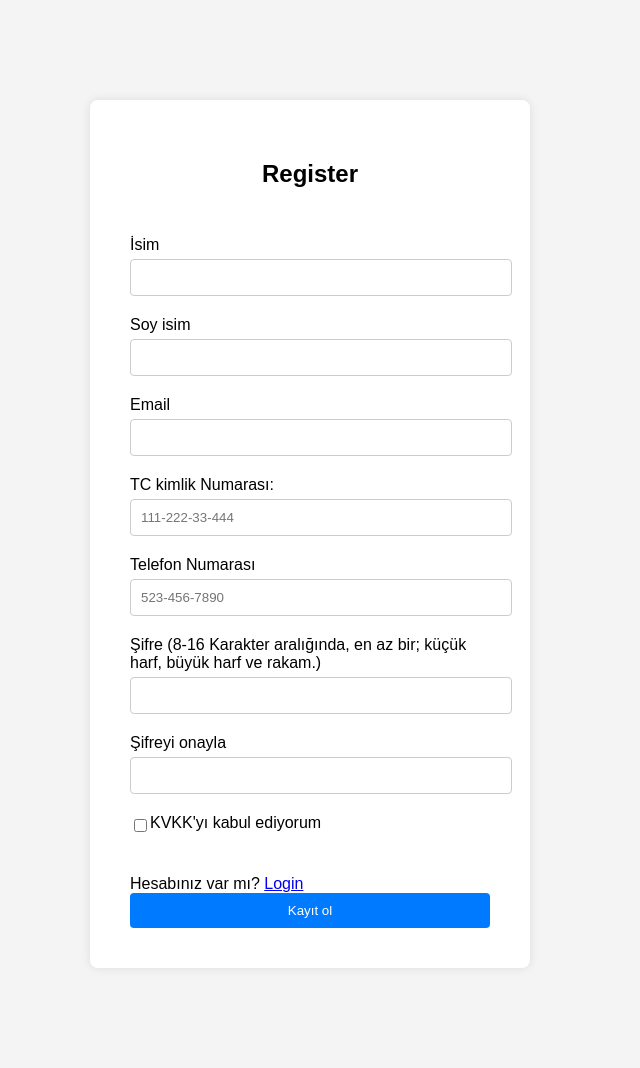
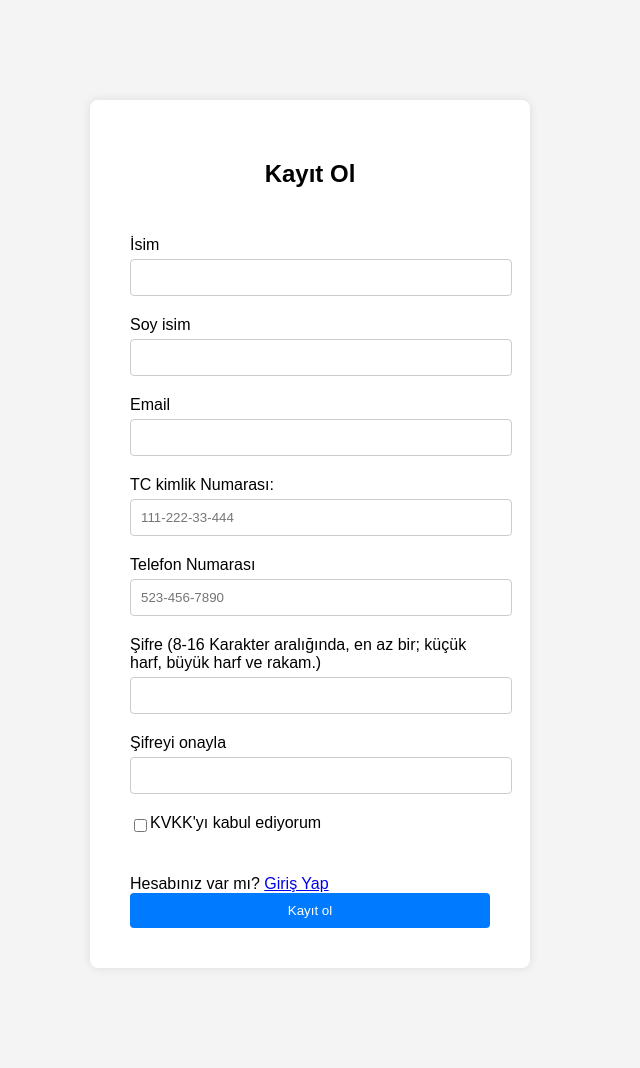
Before and after one commit to DoganAliSAN/visamate-demo, a Python web app: template app/templates/register.html in a window 1280 px wide. Shown: the whole page, without its empty margins (330-970 px from the left). Run offline with Jinja, Linux system fonts and the light colour scheme; the template is opened without the code that fills it, so the values that code supplies are empty.

Commit message:
Change english to turkish

```diff
--- a/app/templates/login.html
+++ b/app/templates/login.html
@@ -3,7 +3,7 @@
 <head>
     <meta charset="UTF-8">
     <meta name="viewport" content="width=device-width, initial-scale=1.0">
-    <title>Login</title>
+    <title>Giriş</title>
     <link rel="stylesheet" href="static/css/authstyles.css">
     <script src="https://code.jquery.com/jquery-3.6.0.min.js"></script>
    <link rel="stylesheet" href="https://cdnjs.cloudflare.com/ajax/libs/font-awesome/6.0.0-beta3/css/all.min.css">
@@ -57,7 +57,7 @@
             </div>
             <br>
             <div class="input-group">
-                <label for="email">Email</label>
+                <label for="email">E-Posta</label>
                 <input type="email" id="email" name="email" required>
             </div>
             <div class="input-group">
--- a/app/templates/register.html
+++ b/app/templates/register.html
@@ -3,14 +3,14 @@
 <head>
     <meta charset="UTF-8">
     <meta name="viewport" content="width=device-width, initial-scale=1.0">
-    <title>Registration</title>
+    <title>Kayıt Ol</title>
     <link rel="stylesheet" href="static/css/authstyles.css">
     <script src="https://code.jquery.com/jquery-3.6.0.min.js"></script>
 
 </head>
 <body>
     <div class="register-container">
-        <h2>Register</h2>
+        <h2>Kayıt Ol</h2>
         <form action="/register" method="post">
             <div class="status">
                 <span>{{status}}</span>
@@ -49,7 +49,7 @@
             <br>
 
             <div class="login">
-                <span>Hesabınız var mı? <a href="/login">Login</a></span>
+                <span>Hesabınız var mı? <a href="/login">Giriş Yap</a></span>
             </div>
             <button type="submit">Kayıt ol</button>
         </form>
```
